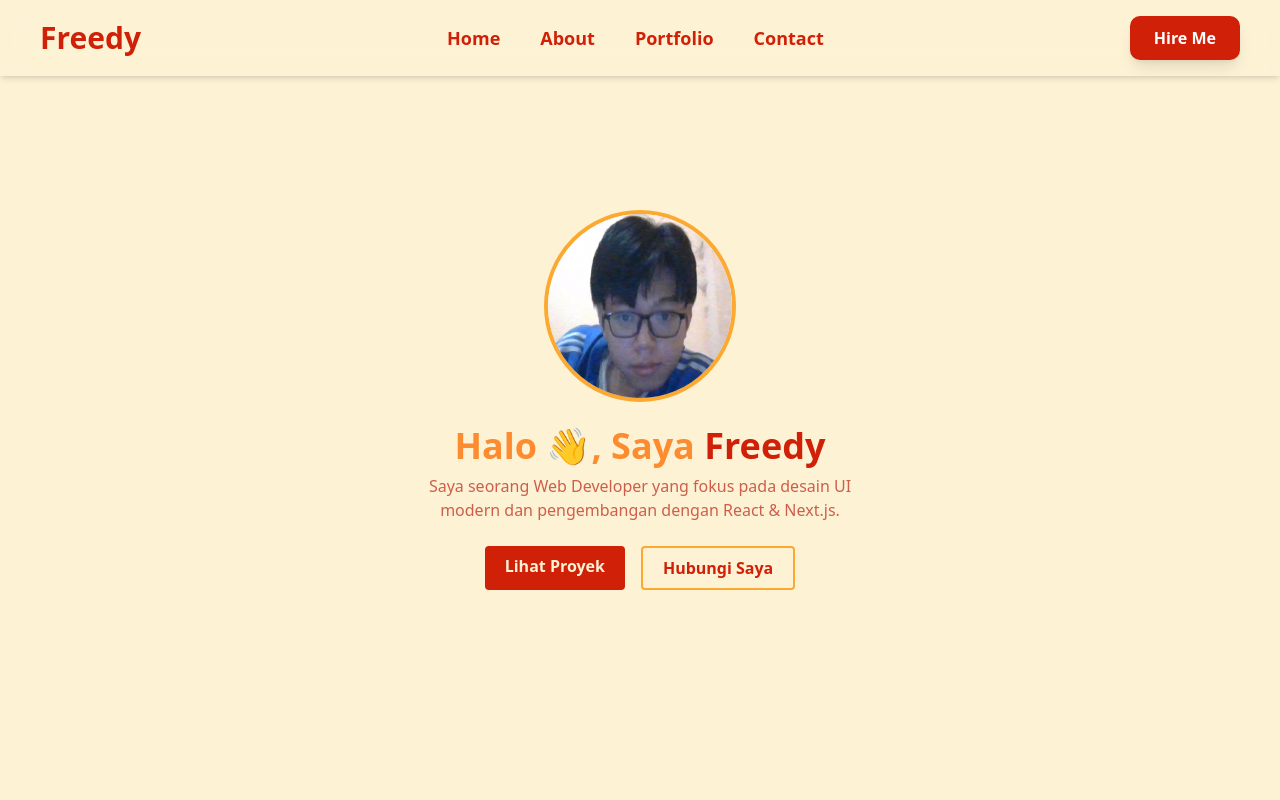
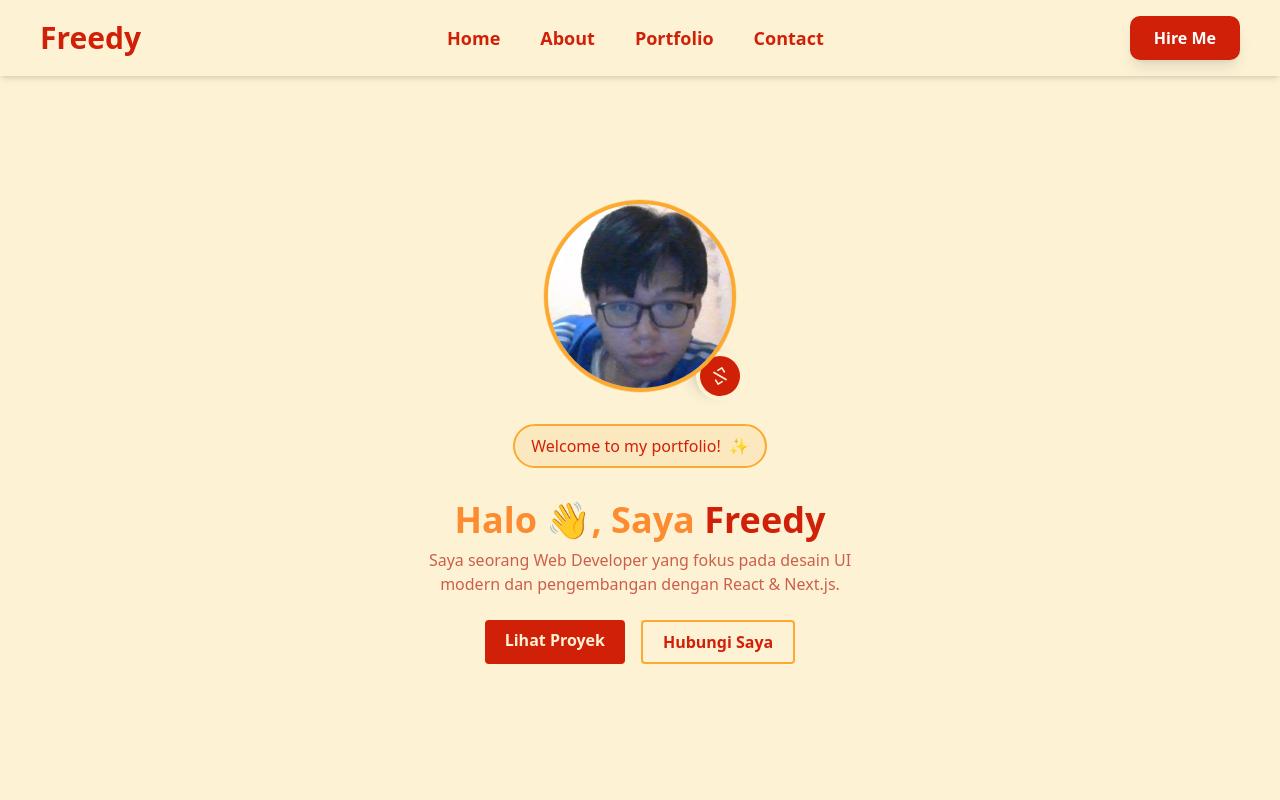
Before and after one commit to freedyest/portofolio-freedy, a Next.js app: page / in a window 1280 px wide. Shown: the top 800 px of the page. Built offline with nearby package versions, Linux system fonts and the light colour scheme.

Commit message:
profile pic

```diff
--- a/components/Hero.tsx
+++ b/components/Hero.tsx
@@ -1,17 +1,54 @@
 "use client";
-import { motion } from "framer-motion";
-
+import { motion, useScroll, useTransform } from "framer-motion";
+import { Code2 } from "lucide-react";
 export default function Hero() {
   return (
-    <section className="bg-warmyellow min-h-screen flex flex-col items-center justify-center text-center py-16 px-6">
+    <section className="bg-warmyellow relative min-h-screen overflow-hidden flex flex-col items-center justify-center text-center py-16 pt-32 px-6">
+      {/* content */}
+      <div className="relative z-10 max-w-4xl mx-auto items-center flex flex-col">
+        <motion.div
+          className="relative inline-block mb-8 "
+          initial={{ opacity: 0, scale: 0.5 }}
+          animate={{ opacity: 1, scale: 1 }}
+          transition={{ duration: 0.8, type: "spring", stiffness: 100 }}
+        >
+          <motion.div
+            className="absolute inset-0 rounded-full z-0 bg-peach"
+            animate={{
+              scale: [1, 1.1, 1],
+              opacity: [0.3, 0.5, 0.3],
+            }}
+            transition={{
+              duration: 3,
+              repeat: Infinity,
+              ease: "easeInOut",
+            }}
+          />
+
           <motion.img
             src="/tes.png"
             alt="Foto Freedy"
-        className="w-48 h-48 rounded-full mb-6 border-4 border-peach"
+            className="w-48 h-48 z-10 rounded-full border-4 border-peach relative object-cover "
             initial={{ opacity: 0, scale: 0.8 }}
             animate={{ opacity: 1, scale: 1 }}
             transition={{ duration: 1 }}
           />
+          <motion.div
+            className="border-warmyellow bg-primary absolute -bottom-2 -right-2 w-12 h-12 rounded-full flex items-center justify-center border-4 shadow-lg"
+            animate={{ rotate: 360 }}
+            transition={{ duration: 20, repeat: Infinity, ease: "linear" }}
+          >
+            <Code2 size={20} className="text-warmyellow" />
+          </motion.div>
+        </motion.div>
+        <motion.div
+          initial={{ opacity: 0, y: -20 }}
+          animate={{ opacity: 1, y: 0 }}
+          transition={{ duration: 0.6 }}
+          className=" border-peach bg- text-primary bg-amber-500/10 inline-flex gap-2 px-4 py-2 rounded-full mb-8 border-2"
+        >
+          {"Welcome to my portfolio!"} <motion.span>✨</motion.span>
+        </motion.div>
         <motion.h1
           className="text-4xl font-bold mb-2 text-third"
           initial={{ y: -20, opacity: 0 }}
@@ -46,6 +83,7 @@ export default function Hero() {
             Hubungi Saya
           </a>
         </div>
+      </div>
     </section>
   );
 }
```
Lines whose indentation alone changed are shown as unchanged.
